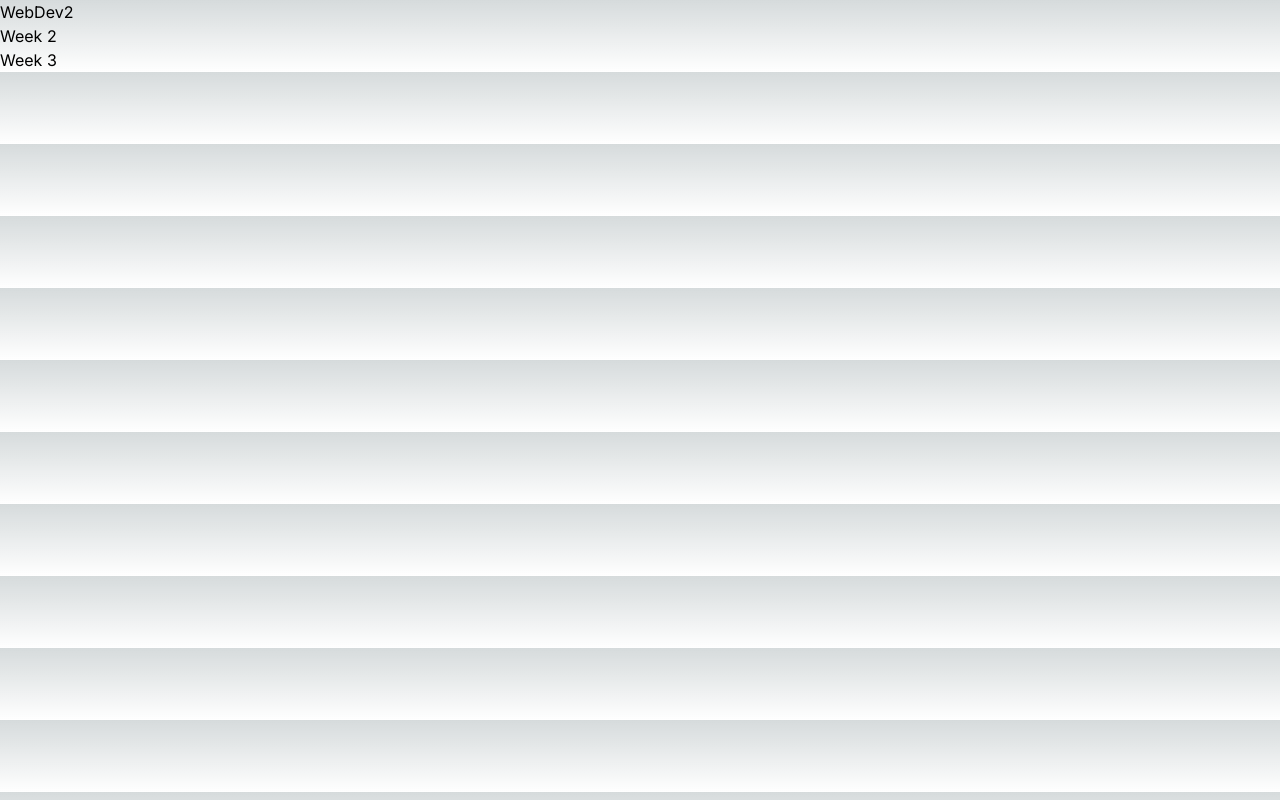
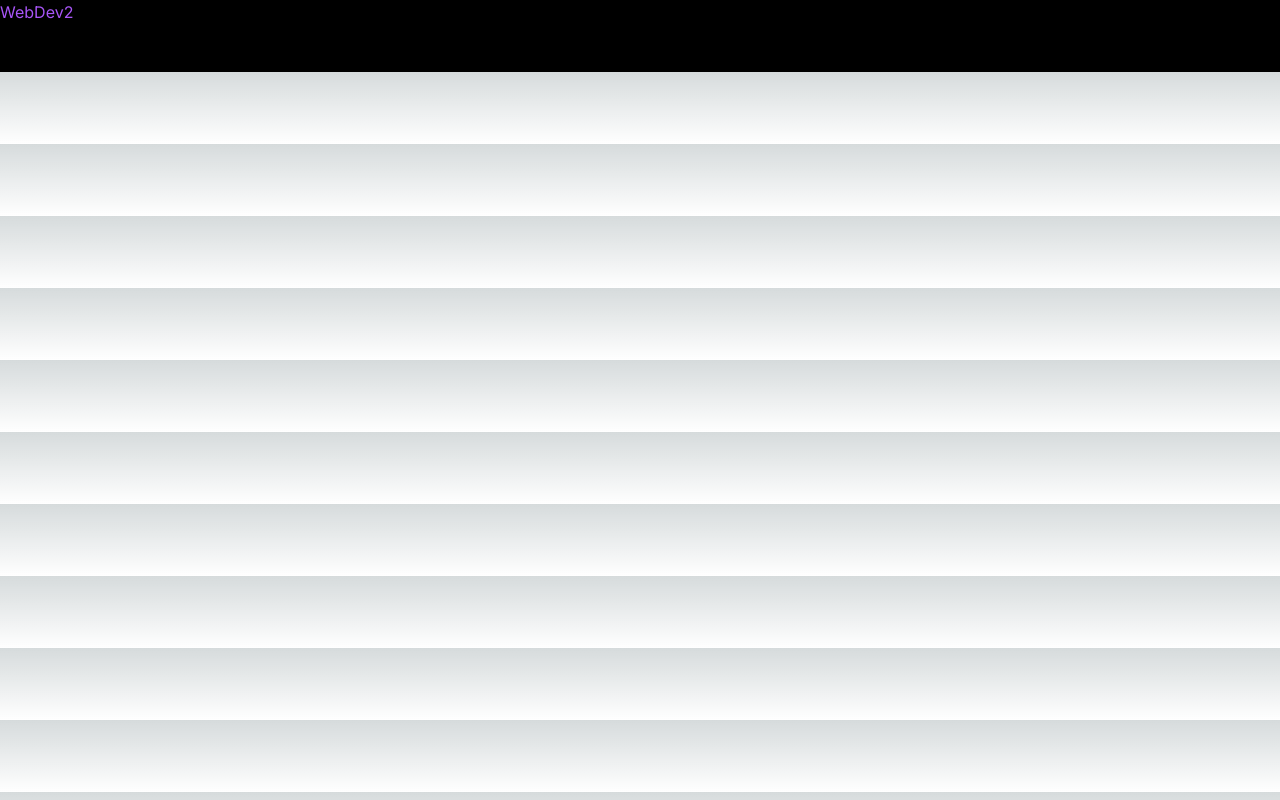
Before and after one commit to WeldSD/cprg306-assignments, a Next.js app: page / in a window 1280 px wide. Built offline with nearby package versions, Linux system fonts and the light colour scheme.

Commit message:
Update page.js

```diff
--- a/app/page.js
+++ b/app/page.js
@@ -2,8 +2,8 @@ import Link from "next/link";
 
 export default function Page() {
   return (
-    <main>
-      <h1>WebDev2</h1>
+    <main className="bg-black">
+      <h1 className="text-purple-500">WebDev2</h1>
 
       <ul>
         <li>
@@ -15,8 +15,6 @@ export default function Page() {
           <Link href="week-3">Week 3</Link>
         </li>
       </ul>
-
-
     </main>
   );
 }
```
